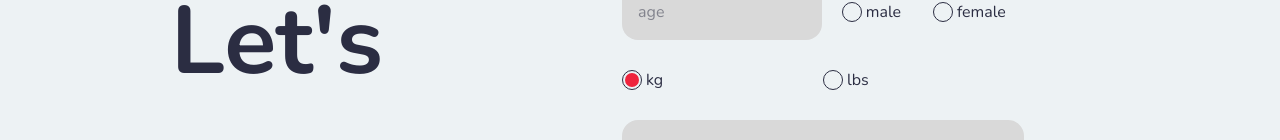
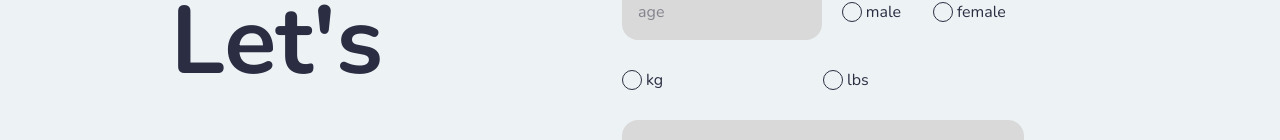
Before and after one commit to ZacharyTa/powerlifting-project, a Next.js app: page /compare in a window 1280 px wide. Shown: the part 152-292 px from the top of the page. Built offline with nearby package versions, Linux system fonts and the light colour scheme.

Commit message:
combined sex and units into ATTRIBUTES

```diff
--- a/package.json
+++ b/package.json
@@ -20,6 +20,7 @@
     "react": "^18",
     "react-bootstrap": "^2.10.0",
     "react-dom": "^18",
+    "react-hot-toast": "^2.4.1",
     "react-icons": "^4.12.0"
   },
   "devDependencies": {
--- a/src/components/Calculator.jsx
+++ b/src/components/Calculator.jsx
@@ -6,14 +6,13 @@ import { ATTRIBUTES, SEX, UNIT } from "@/data/calculator/Calculations";
 import { useState } from "react";
 
 const Calculator = ({ onCalculate }) => {
-  const [sex, setSex] = useState(SEX);
-  const [unit, setUnit] = useState(UNIT[0]);
   const [data, setData] = useState(ATTRIBUTES);
 
   const handleSubmit = async () => {
     try {
+      data.sex;
       const response = await fetch(
-        `/api/comparePercents?age=${data.age}&sex=${sex}&unit=${unit}&weight=${data.weight}&bench=${data.bench}&squat=${data.squat}&deadlift=${data.deadlift}`,
+        `/api/comparePercents?age=${data.age}&sex=${data.sex}&unit=${data.unit}&weight=${data.weight}&bench=${data.bench}&squat=${data.squat}&deadlift=${data.deadlift}`,
         {
           method: "GET",
           headers: {
@@ -39,10 +38,15 @@ const Calculator = ({ onCalculate }) => {
     <div className="flex flex-col gap-y-7 items-center">
       <div className="flex flex-row gap-x-5">
         <Input name="age" maxLength={3} data={data} setData={setData} />
-        <Radio options={SEX} current={sex} setCurrent={setSex} />
+        <Radio options={SEX} field="sex" current={data} setCurrent={setData} />
       </div>
       <>
-        <Radio options={UNIT} current={unit} setCurrent={setUnit} />
+        <Radio
+          options={UNIT}
+          field="unit"
+          current={data}
+          setCurrent={setData}
+        />
         <Input
           name="weight"
           maxLength={3}
--- a/src/components/Radio.jsx
+++ b/src/components/Radio.jsx
@@ -1,16 +1,18 @@
-const Radio = ({ options, current, setCurrent }) => {
+const Radio = ({ options, current, field, setCurrent }) => {
   return (
     <div className="grid grid-cols-2 w-full">
       {options.map((option, index) => (
         <div
           className="flex items-center whitespace-nowrap hover:cursor-pointer"
           key={index}
-          onClick={() => setCurrent(option)}
+          onClick={() => setCurrent({ ...current, [field]: option })}
         >
           <div className="rounded-full w-5 border-black border aspect-square bg-transparent p-0.5 mr-1">
             <div
               className={`rounded-full w-full aspect-square duration-100 ${
-                current === option ? "bg-power-red-100" : "bg-transparent"
+                current[field] === option
+                  ? "bg-power-red-100"
+                  : "bg-transparent"
               }`}
             />
           </div>
--- a/src/data/calculator/Calculations.js
+++ b/src/data/calculator/Calculations.js
@@ -9,4 +9,5 @@ export const ATTRIBUTES = {
   squat: "",
   bench: "",
   deadlift: "",
+  unit: "",
 };
```
Also changed, not shown: 1 other file (tests, documents, lock files or other folders).
